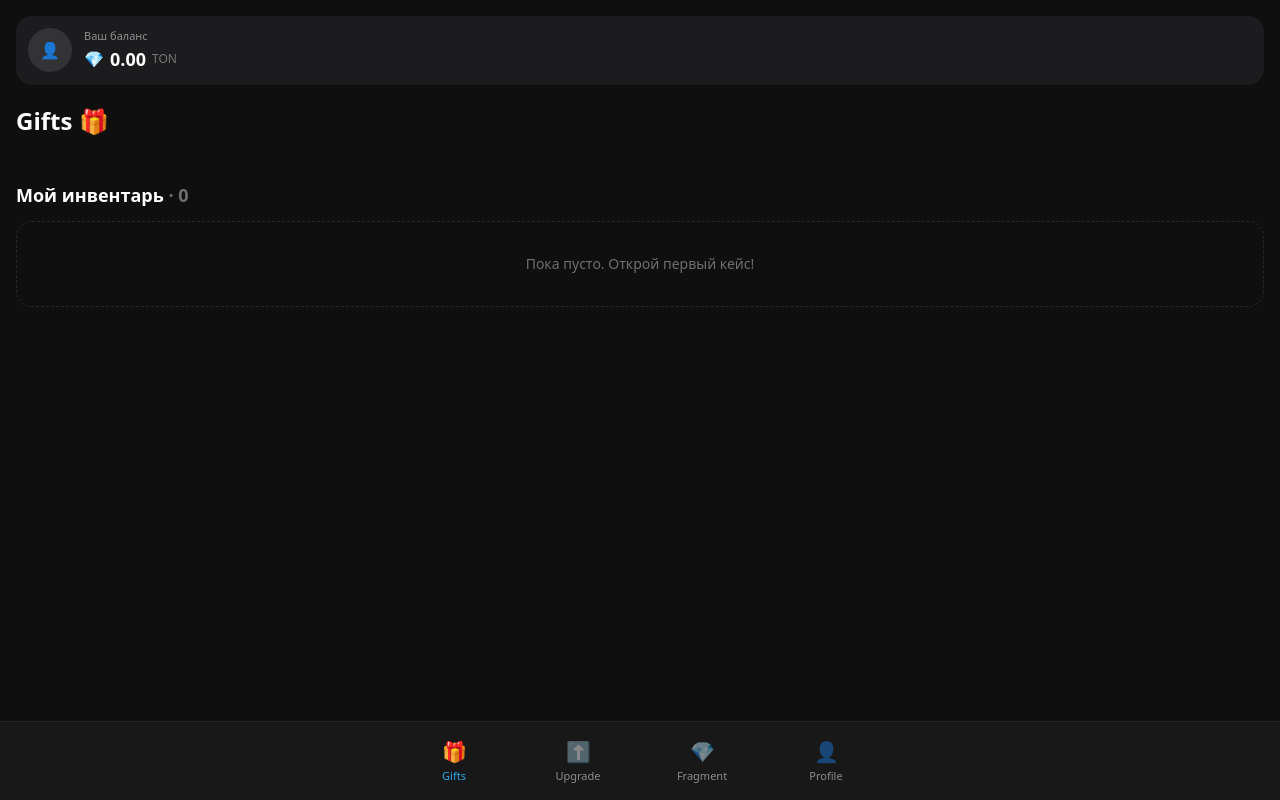
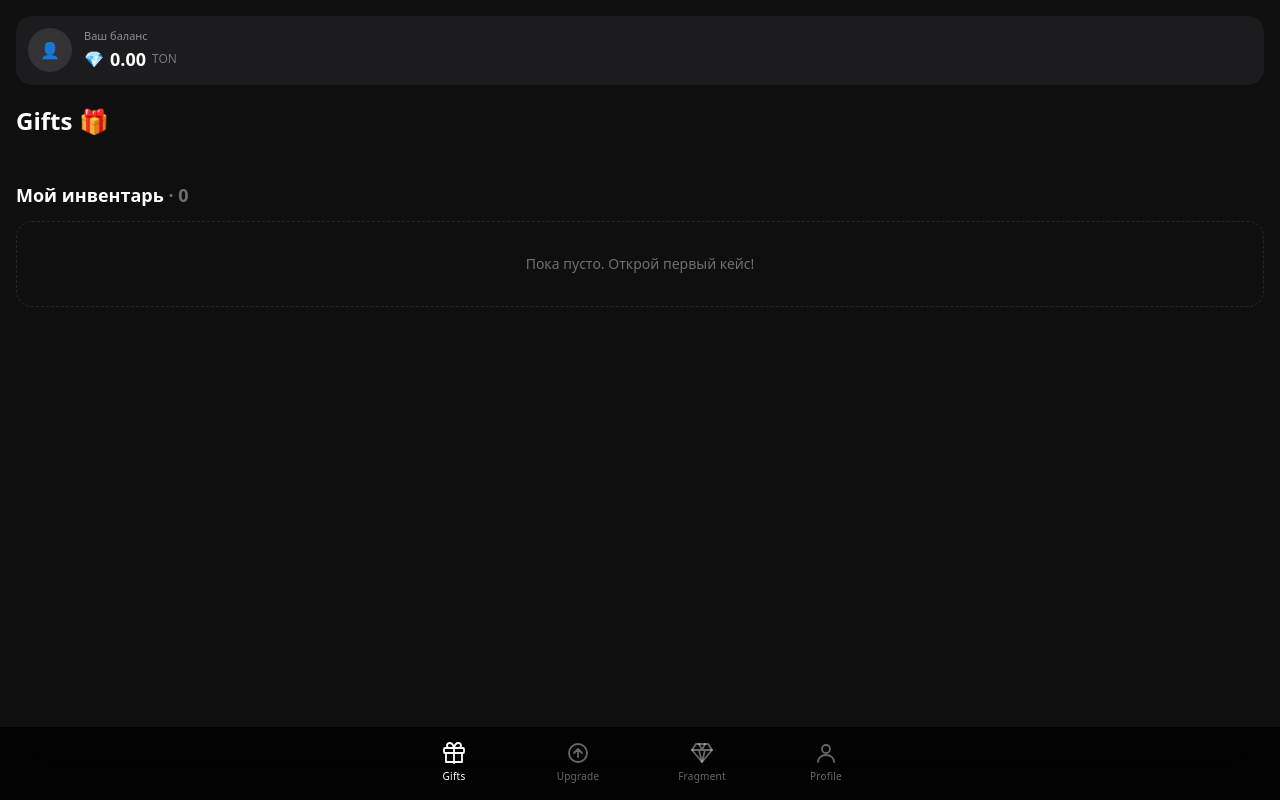
Before and after one commit to fallenworked/nft-upgrade, a Next.js app: page / in a window 1280 px wide. Built offline with nearby package versions, Linux system fonts and the light colour scheme.

Commit message:
Update BottomNav.tsx

```diff
--- a/components/BottomNav.tsx
+++ b/components/BottomNav.tsx
@@ -2,11 +2,50 @@
 
 export type TabKey = "gifts" | "upgrade" | "fragment" | "profile";
 
-const ITEMS: { key: TabKey; label: string; icon: string }[] = [
-  { key: "gifts", label: "Gifts", icon: "🎁" },
-  { key: "upgrade", label: "Upgrade", icon: "⬆️" },
-  { key: "fragment", label: "Fragment", icon: "💎" },
-  { key: "profile", label: "Profile", icon: "👤" },
+const ITEMS: { key: TabKey; label: string; icon: (active: boolean) => JSX.Element }[] = [
+  {
+    key: "gifts",
+    label: "Gifts",
+    icon: () => (
+      <svg viewBox="0 0 24 24" fill="none" stroke="currentColor" strokeWidth="1.8" strokeLinecap="round" strokeLinejoin="round" className="h-6 w-6">
+        <path d="M20 12v9H4v-9"/>
+        <rect x="2" y="7" width="20" height="5" rx="1"/>
+        <path d="M12 22V7"/>
+        <path d="M12 7H7.5a2.5 2.5 0 010-5C11 2 12 7 12 7z"/>
+        <path d="M12 7h4.5a2.5 2.5 0 000-5C13 2 12 7 12 7z"/>
+      </svg>
+    ),
+  },
+  {
+    key: "upgrade",
+    label: "Upgrade",
+    icon: () => (
+      <svg viewBox="0 0 24 24" fill="none" stroke="currentColor" strokeWidth="1.8" strokeLinecap="round" strokeLinejoin="round" className="h-6 w-6">
+        <circle cx="12" cy="12" r="9"/>
+        <path d="M12 16V8M8 12l4-4 4 4"/>
+      </svg>
+    ),
+  },
+  {
+    key: "fragment",
+    label: "Fragment",
+    icon: () => (
+      <svg viewBox="0 0 24 24" fill="none" stroke="currentColor" strokeWidth="1.8" strokeLinecap="round" strokeLinejoin="round" className="h-6 w-6">
+        <path d="M6 3h12l4 6-10 12L2 9l4-6z"/>
+        <path d="M2 9h20M9 3l3 6 3-6M12 21l-3-12M12 21l3-12"/>
+      </svg>
+    ),
+  },
+  {
+    key: "profile",
+    label: "Profile",
+    icon: () => (
+      <svg viewBox="0 0 24 24" fill="none" stroke="currentColor" strokeWidth="1.8" strokeLinecap="round" strokeLinejoin="round" className="h-6 w-6">
+        <circle cx="12" cy="8" r="4"/>
+        <path d="M4 21c0-4.4 3.6-7 8-7s8 2.6 8 7"/>
+      </svg>
+    ),
+  },
 ];
 
 export default function BottomNav({
@@ -17,20 +56,20 @@ export default function BottomNav({
   onChange: (t: TabKey) => void;
 }) {
   return (
-    <nav className="fixed bottom-0 left-0 right-0 z-50 border-t border-white/5 bg-[#1a1a1a]/95 backdrop-blur-lg">
-      <div className="mx-auto flex max-w-lg items-center justify-around px-2 py-2">
+    <nav className="fixed bottom-0 left-0 right-0 z-50 border-t border-white/[0.06] bg-black/80 backdrop-blur-xl">
+      <div className="mx-auto flex max-w-lg items-center justify-around px-2 pb-2 pt-1.5">
         {ITEMS.map((it) => {
           const on = active === it.key;
           return (
             <button
               key={it.key}
               onClick={() => onChange(it.key)}
-              className={`flex flex-1 flex-col items-center gap-0.5 rounded-xl py-2 text-[11px] transition ${
-                on ? "text-[#2AABEE]" : "text-white/50"
+              className={`flex flex-1 flex-col items-center gap-1 py-2 transition ${
+                on ? "text-white" : "text-white/40"
               }`}
             >
-              <span className="text-xl">{it.icon}</span>
-              <span className="font-medium">{it.label}</span>
+              {it.icon(on)}
+              <span className="text-[10px] font-medium tracking-wide">{it.label}</span>
             </button>
           );
         })}
```
